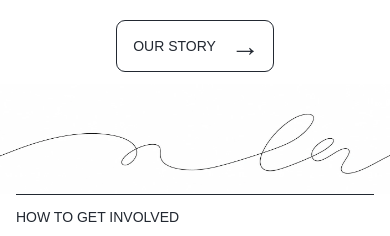
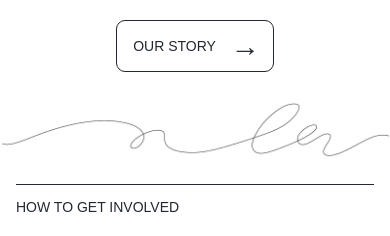
Before and after one commit to codewithfourtix/paklaunch, a website built with Vite: page index.html in a window 390 px wide. Shown: the part 340-576 px from the top of the page. Built offline with nearby package versions, Linux system fonts and the light colour scheme.

Commit message:
Prevent missing hero art and CTA overlap

```diff
--- a/index.html
+++ b/index.html
@@ -47,7 +47,7 @@
         <p>Meet founders, investors, and operators in Lahore and connect with the wider Paklaunch community.</p>
         <a class="arrow-button" href="#story">Our story <span aria-hidden="true">→</span></a>
       </section>
-      <div class="hero-art" aria-hidden="true"><img src="/media/hero.webp" alt="" width="1600" height="410"></div>
+      <div class="hero-art" aria-hidden="true"></div>
 
       <section class="shell pathways" id="story" aria-labelledby="story-title">
         <h2 class="section-label" id="story-title">How to get involved</h2>
--- a/src/style.css
+++ b/src/style.css
@@ -118,8 +118,12 @@ h1, h2, h3, p, ul { margin: 0; }
 }
 .arrow-button:hover { background: var(--ink); color: white; }
 .arrow-button span, .pathway-arrow { font-family: Arial, sans-serif; font-size: 29px; line-height: 1; }
-.hero-art { margin-top: -38px; pointer-events: none; }
-.hero-art img { width: 100%; height: clamp(150px, 20.6vw, 350px); object-fit: cover; }
+.hero-art {
+  height: clamp(84px, 17vw, 264px);
+  margin: 22px 0 16px;
+  background: url('./hero.webp?inline') center / 100% auto no-repeat;
+  pointer-events: none;
+}
 .section-label { padding-top: 14px; border-top: 1px solid var(--line); font-size: 14px; font-weight: 400; line-height: 1.25; text-transform: uppercase; }
 
 .pathways { padding-bottom: 96px; }
@@ -192,7 +196,6 @@ h1, h2, h3, p, ul { margin: 0; }
   .quick-links { gap: 25px; }
   .menu-toggle { margin-left: 10px; }
   .hero { padding-top: 65px; }
-  .hero-art { margin-top: -6px; }
   .community-layout { grid-template-columns: 165px minmax(0, 1fr); }
   .conversation, .chapter-grid { gap: 20px; }
   .contact-layout { grid-template-columns: 1fr 1fr; align-items: start; }
@@ -211,8 +214,7 @@ h1, h2, h3, p, ul { margin: 0; }
   .hero { gap: 23px; padding-top: 53px; }
   .hero h1 { font-size: clamp(39px, 8.9vw, 61px); }
   .hero p { font-size: 17px; }
-  .hero-art { margin-top: 12px; }
-  .hero-art img { height: clamp(110px, 25vw, 170px); }
+  .hero-art { margin-block: 16px 12px; }
   .pathways-intro, .pathways-grid, .community-layout, .chapter-grid, .programming-layout { grid-template-columns: 1fr; gap: 20px; }
   .pathways-intro { padding-top: 24px; }
   .pathways-intro img { max-width: 380px; }
```
Also changed, not shown: public/media/hero.webp (deleted), src/hero.webp (added).
